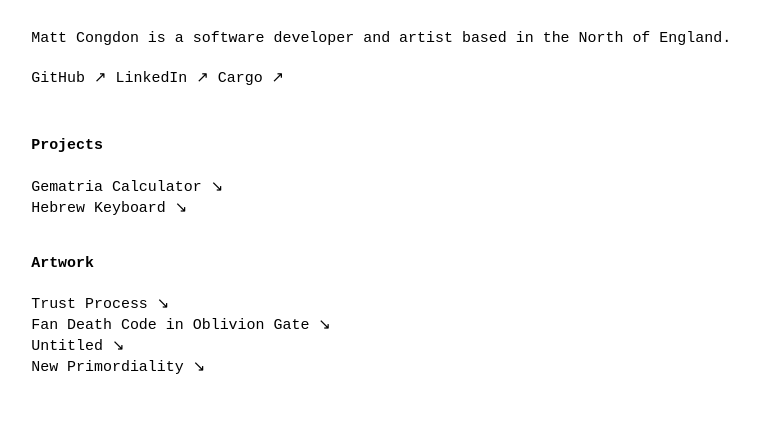
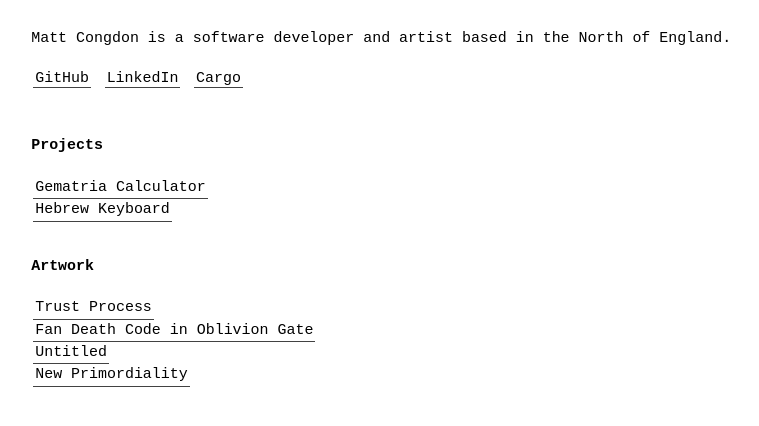
Before and after one commit to mattcong/site, a website: page index.html in a window 1280 px wide. Shown: the whole page, without its empty margins (4-763 px from the left). Drawn offline with Linux system fonts and the light colour scheme; a web font is replaced by a local one.

Commit message:
link styling

```diff
--- a/index.html
+++ b/index.html
@@ -19,53 +19,43 @@
           </p>
           <br />
           <a
-            class="body-2 link-text"
+            class="body-2 link-text link-box"
             href="https://github.com/mattcong"
             target="_blank"
             rel="noreferrer"
-            >GitHub &#8599;
-          </a>
+            >GitHub</a
+          >
           <a
-            class="body-2 link-text"
+            class="body-2 link-text link-box"
             href="https://www.linkedin.com/in/mattcong"
             target="_blank"
             rel="noreferrer"
-            >LinkedIn &#8599;
-          </a>
+            >LinkedIn</a
+          >
           <a
-            class="body-2 link-text"
+            class="body-2 link-text link-box"
             href="https://cargocollective.com/mattcongdon"
             target="_blank"
             rel="noreferrer"
-            >Cargo &#8599;
-          </a>
+            >Cargo</a
+          >
           <br />
         </div>
         <div class="project-link__wrap">
           <p class="body-2 bold-text">Projects</p>
           <br />
-          <a class="body-2 link-text project-link" href="projects/gematria.html"
-            >Gematria Calculator &#8600;</a
-          >
-          <a class="body-2 link-text project-link" href="projects/hebrewkeyboard.html"
-            >Hebrew Keyboard &#8600;</a
-          >
+          <a class="body-2 link-text" href="projects/gematria.html">Gematria Calculator</a>
+          <a class="body-2 link-text" href="projects/hebrewkeyboard.html">Hebrew Keyboard</a>
         </div>
         <div class="project-link__wrap">
           <p class="body-2 bold-text">Artwork</p>
           <br />
-          <a class="body-2 link-text project-link" href="projects/trustprocess.html"
-            >Trust Process &#8600;</a
+          <a class="body-2 link-text" href="projects/trustprocess.html">Trust Process</a>
+          <a class="body-2 link-text" href="projects/fandeath.html"
+            >Fan Death Code in Oblivion Gate</a
           >
-          <a class="body-2 link-text project-link" href="projects/fandeath.html"
-            >Fan Death Code in Oblivion Gate &#8600;</a
-          >
-          <a class="body-2 link-text project-link" href="projects/everythingrendered.html"
-            >Untitled &#8600;</a
-          >
-          <a class="body-2 link-text project-link" href="projects/newprimordiality.html"
-            >New Primordiality &#8600;</a
-          >
+          <a class="body-2 link-text" href="projects/everythingrendered.html">Untitled</a>
+          <a class="body-2 link-text" href="projects/newprimordiality.html">New Primordiality</a>
         </div>
       </div>
     </main>
--- a/src/styles/_layout.scss
+++ b/src/styles/_layout.scss
@@ -9,8 +9,6 @@
 }
 
 .project-link {
-  margin: 0.05em 0;
-
   &__wrap {
     display: flex;
     flex-direction: column;
--- a/src/styles/_typography.scss
+++ b/src/styles/_typography.scss
@@ -43,13 +43,29 @@
 
 .link-text {
   text-wrap: none;
+  padding: 1px 2px;
+  margin: 0 2px;
+  border-bottom: 1px solid #424242;
 
   &:hover {
+    transform: translateY(1px);
     color: #ff0000;
+    transform: translateY(-1px);
+    padding: 1px;
+    margin: 0 2px -1px 2px;
+    border: 1px solid #424242;
   }
 
   &:focus {
+    color: #ff0000;
+    outline: none;
+    transform: translateY(-1px);
+    padding: 1px;
+    margin: 0 2px -1px 2px;
+    border: 1px solid #424242;
+  }
+
+  &:active {
     color: #00bfff;
-    outline: none;
   }
 }
```
Also changed, not shown: projects/everythingrendered.html (+2 -2 lines), projects/fandeath.html (+1 -1 lines), projects/hebrewkeyboard.html (+3 -3 lines), projects/newprimordiality.html (+1 -1 lines), projects/trustprocess.html (+1 -1 lines), dist/styles/index.css, 1 other file.
